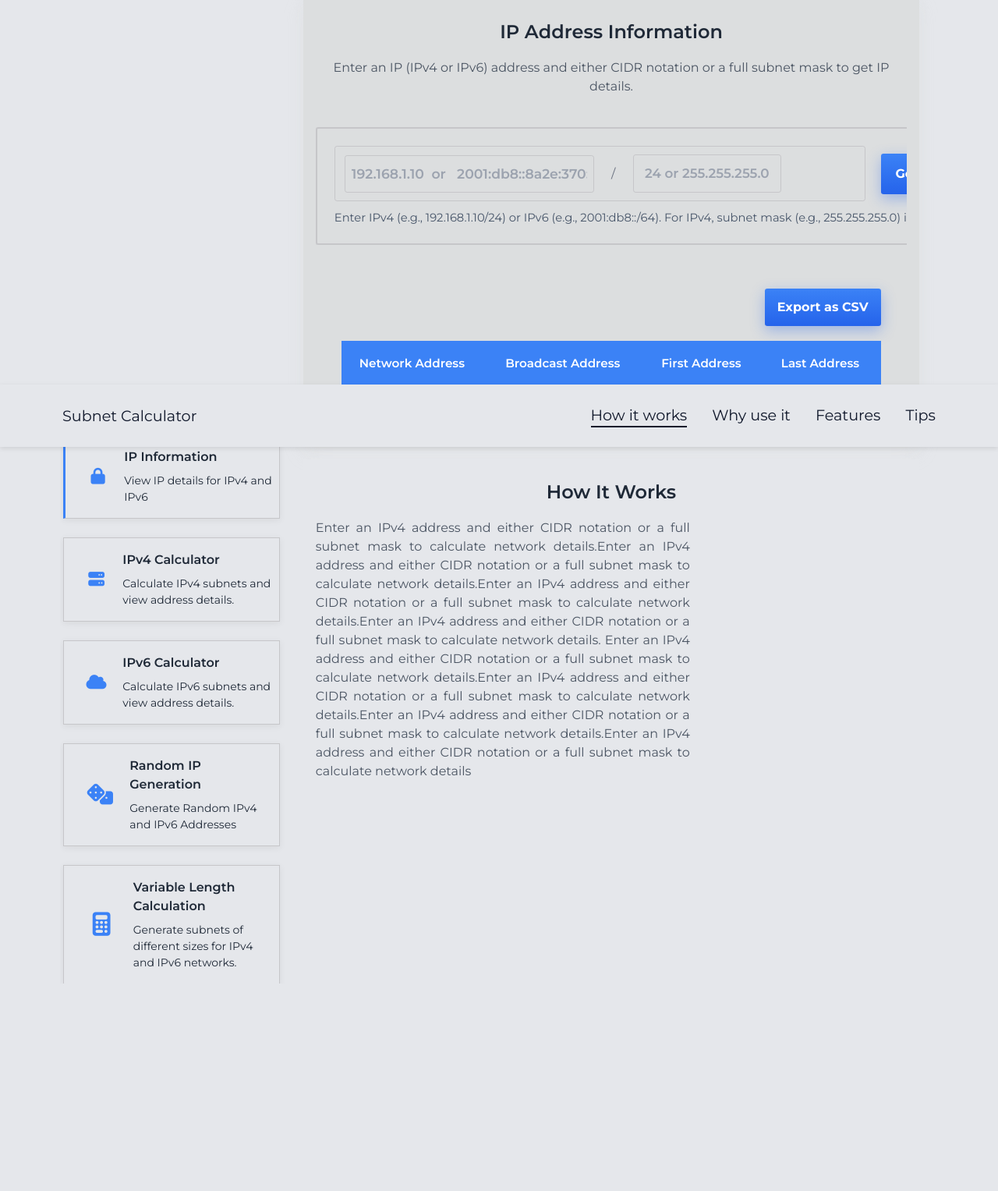
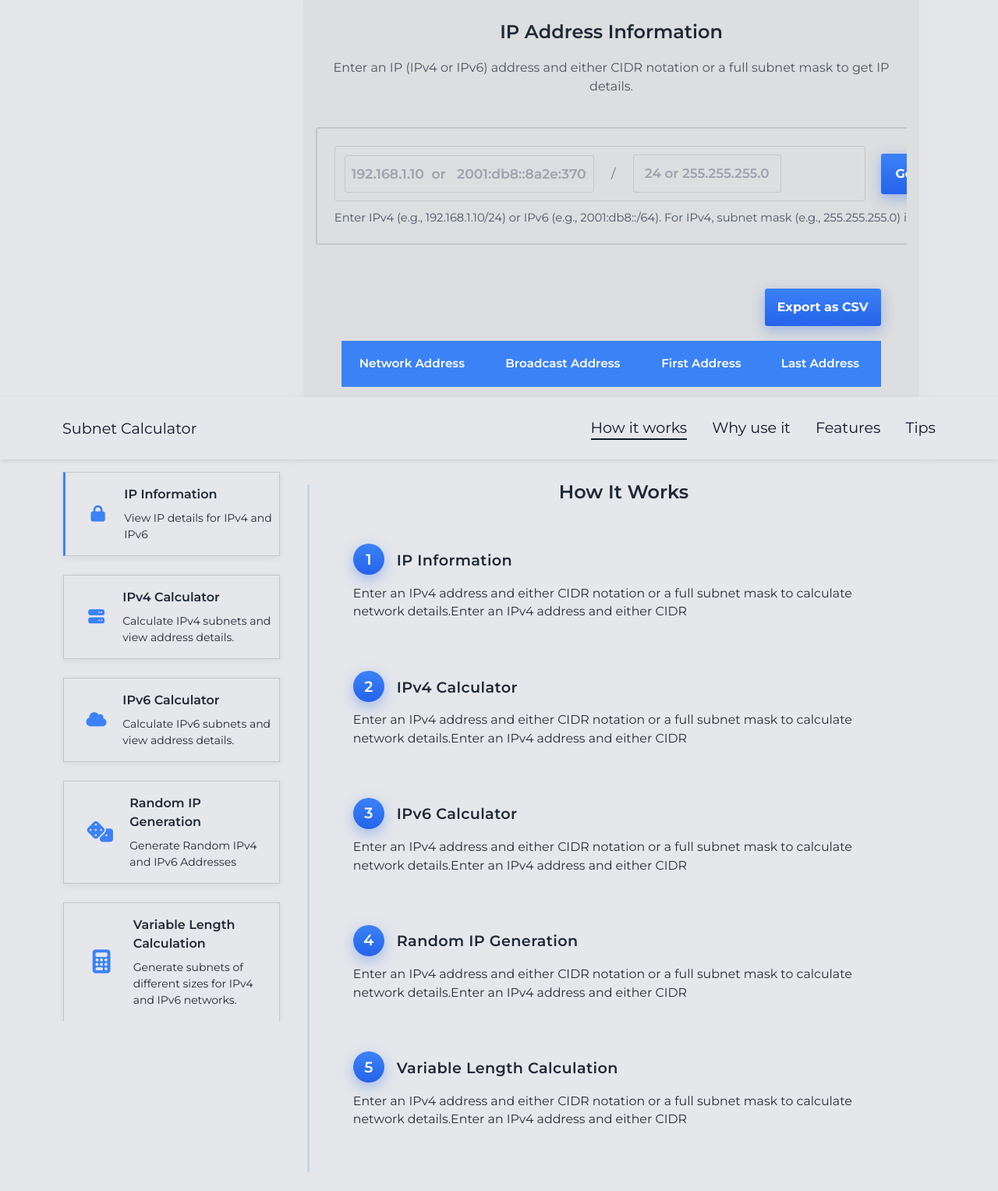
Before and after one commit to WilliesGit/Subnet-Calculator, a Flask app: page / in a window 1280 px wide, after a click on "How it works". Shown: the part 121-1648 px from the top of the page at 78% size. Before the commit the page ends 1382 px from the top, so only its background shows below. Run offline with Flask 3, Linux system fonts and the light colour scheme; some libraries are stand-ins or nearby versions.

Commit message:
Worked on How it works section

```diff
--- a/static/styles.css
+++ b/static/styles.css
@@ -345,7 +345,8 @@ p {
     min-height: 85vh;
     background-color: #e5e7eb; /* Light gray */
     margin-top: 1rem;
-    padding: 1rem;
+    padding: 1rem 2rem 1rem 4rem;
+    position: relative;
     display: none; /* Hidden by default */
 
 }
@@ -361,10 +362,60 @@ p {
     color: #1f2937; /* Dark gray */
 }
 
+.text-content {
+
+    margin: 1rem 0 1rem 0;
+
+}
+
+.round-shape {
+      margin-top: 1rem;
+      position: absolute;
+      width: 40px;
+      height: 40px;
+      background: linear-gradient(180deg, #3b82f6, #2563eb);
+      border-radius: 50%;
+      display: flex;
+      justify-content: center;
+      align-items: center;
+      color: white;
+      font-weight: 600;
+      font-size: 1.2rem;
+      box-shadow: 0 6px 18px rgba(37,99,235,.35);
+      user-select: none;
+    }
+
+
+
+.placeholder-content-other h3 {
+    font-size: 1.2rem; /* 19px */
+    font-weight: 600;
+    color: #1f2937; /* Dark gray */
+    margin: 1.4rem 0 0 3.5rem;
+
+    text-align: left;
+    letter-spacing: 0.02em;
+}
+
 .placeholder-content-other p{
-  width: 30rem;
-  text-align: justify;
 
+    margin: 1rem 0 0 0;
+    font-weight: 200;
+    color: #272d35; /* Gray text */
+    font-size: 0.99rem;
+    line-height: 1.5;
+    text-align: left;
+
+}
+
+.vertical-line {
+  position: absolute;
+  top: 2rem;        /* Move line down to align with h2 */
+  left: 5px;
+  width: 3px;
+  height: calc(100% - 2rem); /* Reduce height so it starts at h2 */
+  background: #c0d8e6;
+  border-radius: 2px;
 }
 
 
--- a/static/table.css
+++ b/static/table.css
@@ -71,15 +71,3 @@
 .table tbody tr:hover {
   background-color: #e9ecef;
 }
-
-/* Clear button */
-.clear-btn {
-  background: linear-gradient(180deg, #3b82f6, #2563eb);
-  color: #fff;
-  border: 0;
-  border-radius: 0.20rem;
-  padding: 14px 18px;
-  font-weight: 700;
-  cursor: pointer;
-  box-shadow: 0 6px 18px rgba(37,99,235,.35);
-}
--- a/templates/index.html
+++ b/templates/index.html
@@ -159,13 +159,58 @@
 
       <!-- Additional placeholders for spacing / content -->
       <div class="placeholder-content-other" id="how-it-works">
-        <div class = "placeholder-content-title">
-        <h2>How It Works</h2>
-        <div class="text-content">
-        <p>Enter an IPv4 address and either CIDR notation or a full subnet mask to calculate network details.Enter an IPv4 address and either CIDR notation or a full subnet mask to calculate network details.Enter an IPv4 address and either CIDR notation or a full subnet mask to calculate network details.Enter an IPv4 address and either CIDR notation or a full subnet mask to calculate network details. Enter an IPv4 address and either CIDR notation or a full subnet mask to calculate network details.Enter an IPv4 address and either CIDR notation or a full subnet mask to calculate network details.Enter an IPv4 address and either CIDR notation or a full subnet mask to calculate network details.Enter an IPv4 address and either CIDR notation or a full subnet mask to calculate network details</p>
-        </div>
-        </div>
+          <div class = "placeholder-content-title">
+          <h2>How It Works</h2>
+
+          <div class="text-content">
+              <div class="vertical-line"></div>
+              <div class="round-shape">
+                  <label for="">1</label>
+              </div>
+              <h3>IP Information</h3>
+              <p>Enter an IPv4 address and either CIDR notation or a full subnet mask to calculate network details.Enter an IPv4 address and either CIDR</p>
+          </div>
+
+          <div class="text-content">
+              <div class="vertical-line"></div>
+              <div class="round-shape">
+                  <label for="">2</label>
+              </div>
+              <h3>IPv4 Calculator</h3>
+              <p>Enter an IPv4 address and either CIDR notation or a full subnet mask to calculate network details.Enter an IPv4 address and either CIDR</p>
+          </div>
+
+          <div class="text-content">
+              <div class="vertical-line"></div>
+              <div class="round-shape">
+                  <label for="">3</label>
+              </div>
+              <h3>IPv6 Calculator</h3>
+              <p>Enter an IPv4 address and either CIDR notation or a full subnet mask to calculate network details.Enter an IPv4 address and either CIDR</p>
+          </div>
+
+          <div class="text-content">
+              <div class="vertical-line"></div>
+              <div class="round-shape">
+                  <label for="">4</label>
+              </div>
+              <h3>Random IP Generation</h3>
+              <p>Enter an IPv4 address and either CIDR notation or a full subnet mask to calculate network details.Enter an IPv4 address and either CIDR</p>
+          </div>
+
+          <div class="text-content">
+              <div class="vertical-line"></div>
+              <div class="round-shape">
+                  <label for="">5</label>
+              </div>
+              <h3>Variable Length Calculation</h3>
+              <p>Enter an IPv4 address and either CIDR notation or a full subnet mask to calculate network details.Enter an IPv4 address and either CIDR</p>
+          </div>
+
+
+          </div>
       </div>
+
       <div class="placeholder-content-other" id="why-use-it">
         <div class = "placeholder-content-title">
         <h2>Why Use It</h2>
```
